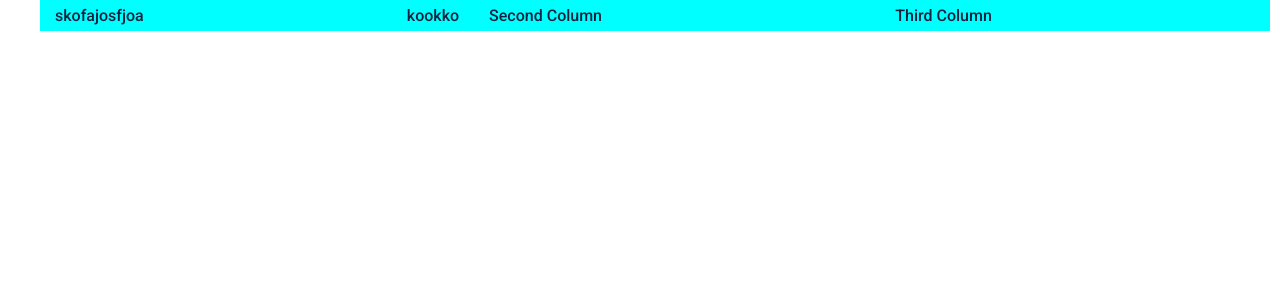
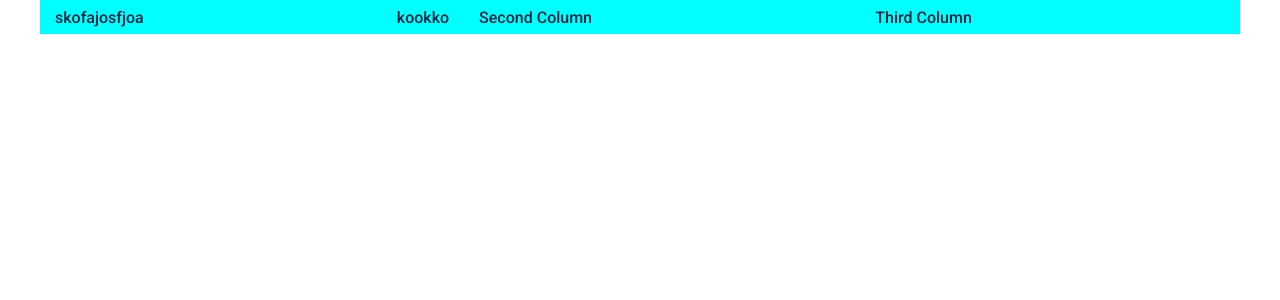
Before and after one commit to axelra-ag/lucky-react-starter, a React (Create React App) app: page /documentation in a window 1280 px wide. Shown: the top 300 px of the page. Built offline with nearby package versions, Linux system fonts and the light colour scheme.

Commit message:
reset and width: 100% removed

```diff
--- a/src/UI/layout/grid/Container.ts
+++ b/src/UI/layout/grid/Container.ts
@@ -31,7 +31,6 @@ const media = css`
 
 export const Container = styled.div`
   ${media};
-  width: 100%;
   padding-right: ${SPACING}px;
   padding-left: ${SPACING}px;
   margin-right: auto;
--- a/src/UI/theme/Theme.ts
+++ b/src/UI/theme/Theme.ts
@@ -53,10 +53,13 @@ export const GlobalStyle = createGlobalStyle<{
   html {
     font-family: ${(p: ThemeProviderProps<any>) => p.theme.fontFamily};
   }
-  body {
+  body,div,dl,dt,dd,ul,ol,li,h1,h2,h3,h4,h5,h6,pre,form,fieldset,input,textarea,p,blockquote,th,td {
     margin: 0;
-    font-weight: 500;
-    line-height: 1;
+    padding: 0;
+  }
+  html,body {
+    margin: 0;
+    padding: 0;
   }
   html, body, div, span, applet, object, iframe,
   h1, h2, h3, h4, h5, h6, p, blockquote, pre,
```
